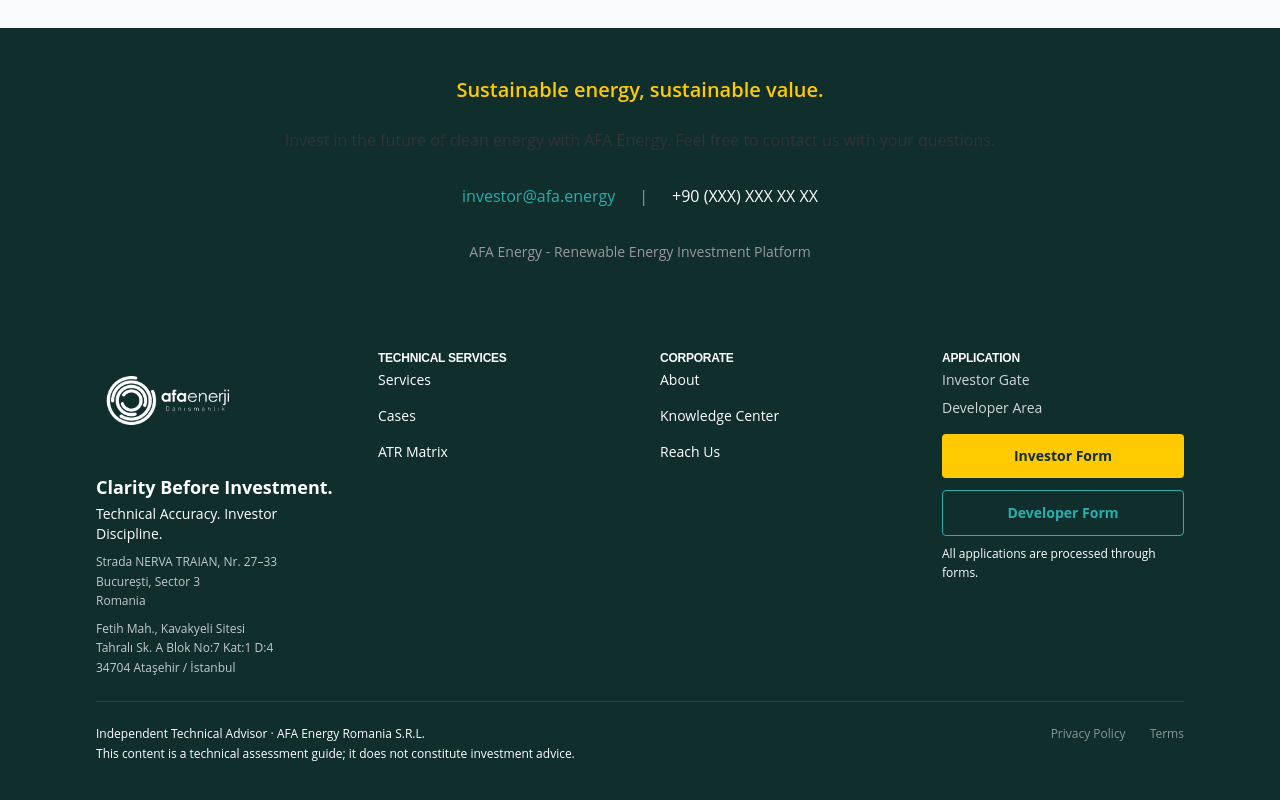
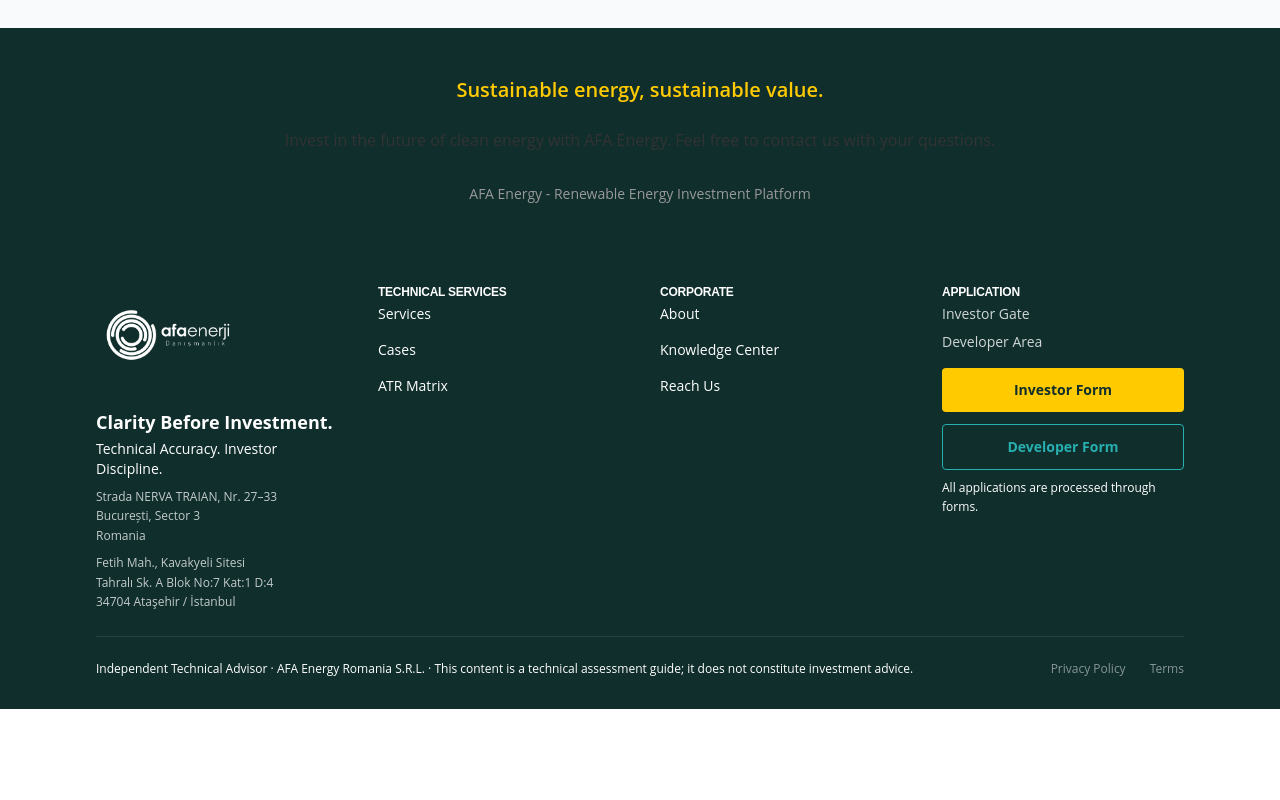
Before and after one commit to AFAenerji/afa-energy-nextjs, a Next.js app: page /en/investor in a window 1280 px wide. Shown: the part 3761-4561 px from the top of the page. After the commit the page ends 4470 px from the top, so only its background shows below. Built offline with nearby package versions, Linux system fonts and the light colour scheme; no server answers.

Commit message:
fix: Sprint 3c — Footer disclaimer birleştirme, InvestorPageClient iletişim bilgisi temizliği
Co-Authored-By: Claude Opus 4.6 <noreply@anthropic.com>

```diff
--- a/src/app/[locale]/investor/InvestorPageClient.tsx
+++ b/src/app/[locale]/investor/InvestorPageClient.tsx
@@ -1,3 +1,6 @@
+/* AFA KURAL: Bu component'ta telefon, e-posta veya
+ * doğrudan iletişim bilgisi gösterilemez.
+ * Yönlendirme yalnızca /iletisim sayfası üzerinden yapılır. */
 'use client';
 
 import { useState, useEffect } from 'react';
@@ -387,17 +390,6 @@ export default function InvestorPageClient({
           <p className="text-base mb-8">
             {messages.closingText}
           </p>
-          <div className="flex flex-col md:flex-row justify-center gap-6 mb-8">
-            <a
-              href={`mailto:${messages.contactEmail}`}
-              className="hover:underline"
-              style={{ color: COLORS.primary }}
-            >
-              {messages.contactEmail}
-            </a>
-            <span className="hidden md:inline" style={{ color: COLORS.gray400 }}>|</span>
-            <span>{messages.contactPhone}</span>
-          </div>
           <div className="text-sm" style={{ color: COLORS.gray400 }}>
             {messages.footerLine}
           </div>
--- a/src/components/site/Footer.tsx
+++ b/src/components/site/Footer.tsx
@@ -1,3 +1,11 @@
+/* AFA KURAL — Koyu Zemin Kontrast Standardı:
+ * afa-deep (#0F2E2C) zemin üzerinde minimum text-white/75
+ * text-white/50 yalnızca legal bar (bottom bar) için
+ * WCAG AA: normal metin 4.5:1, büyük metin 3:1 minimum
+ *
+ * AFA KURAL — Footer İletişim Bilgisi Yasağı:
+ * Footer'da telefon, e-posta veya doğrudan iletişim bilgisi
+ * gösterilemez. Yalnızca /iletisim sayfasına yönlendirme yapılır. */
 import Image from 'next/image';
 import Link from 'next/link';
 import { Locale, getTranslation } from '@/lib/i18n';
@@ -25,7 +33,7 @@ export default function Footer({ locale }: FooterProps) {
 
   return (
       <footer className="dark-section bg-afa-deep text-white" data-theme="dark">
-        <div className="mx-auto max-w-6xl px-8 py-10">
+        <div className="mx-auto max-w-6xl px-8 py-8">
           <div className="grid grid-cols-1 md:grid-cols-2 lg:grid-cols-4 items-start gap-8 lg:gap-10">
 
             {/* Col 1: Brand + Address */}
@@ -133,7 +141,7 @@ export default function Footer({ locale }: FooterProps) {
           <div className="mt-6 pt-6 border-t border-white/10">
             <div className="flex flex-col sm:flex-row justify-between items-center gap-4">
               <p className="text-xs text-white/50">
-                {t('footerIdentity')}
+                {t('footerIdentity')} · {t('footerDisclaimer')}
               </p>
               <div className="flex gap-6">
                 <Link
@@ -150,9 +158,6 @@ export default function Footer({ locale }: FooterProps) {
                 </Link>
               </div>
             </div>
-            <p className="text-xs text-white/50 mt-1">
-              {t('footerDisclaimer')}
-            </p>
           </div>
         </div>
       </footer>
--- a/src/content/en/investor.json
+++ b/src/content/en/investor.json
@@ -119,7 +119,5 @@
   ],
   "motto": "Sustainable energy, sustainable value.",
   "closingText": "Invest in the future of clean energy with AFA Energy. Feel free to contact us with your questions.",
-  "contactEmail": "investor@afa.energy",
-  "contactPhone": "+90 (XXX) XXX XX XX",
   "footerLine": "AFA Energy - Renewable Energy Investment Platform"
 }
--- a/src/content/ro/investor.json
+++ b/src/content/ro/investor.json
@@ -119,7 +119,5 @@
   ],
   "motto": "Energie durabilă, valoare durabilă.",
   "closingText": "Investiți în viitorul energiei curate cu AFA Energy. Nu ezitați să ne contactați cu întrebările dvs.",
-  "contactEmail": "investor@afa.energy",
-  "contactPhone": "+90 (XXX) XXX XX XX",
   "footerLine": "AFA Energy - Platformă de Investiții în Energie Regenerabilă"
 }
--- a/src/content/tr/investor.json
+++ b/src/content/tr/investor.json
@@ -119,7 +119,5 @@
   ],
   "motto": "Sürdürülebilir enerji, sürdürülebilir değer.",
   "closingText": "AFA Energy ile temiz enerjinin geleceğine yatırım yapın. Sorularınız için bizimle iletişime geçmekten çekinmeyin.",
-  "contactEmail": "investor@afa.energy",
-  "contactPhone": "+90 (XXX) XXX XX XX",
   "footerLine": "AFA Energy - Yenilenebilir Enerji Yatırım Platformu"
 }
--- a/src/lib/getInvestorDictionary.ts
+++ b/src/lib/getInvestorDictionary.ts
@@ -38,8 +38,6 @@ export interface InvestorDictionary {
   ctaCards: Array<{ title: string; description: string; cta: string }>;
   motto: string;
   closingText: string;
-  contactEmail: string;
-  contactPhone: string;
   footerLine: string;
 }
 
```
